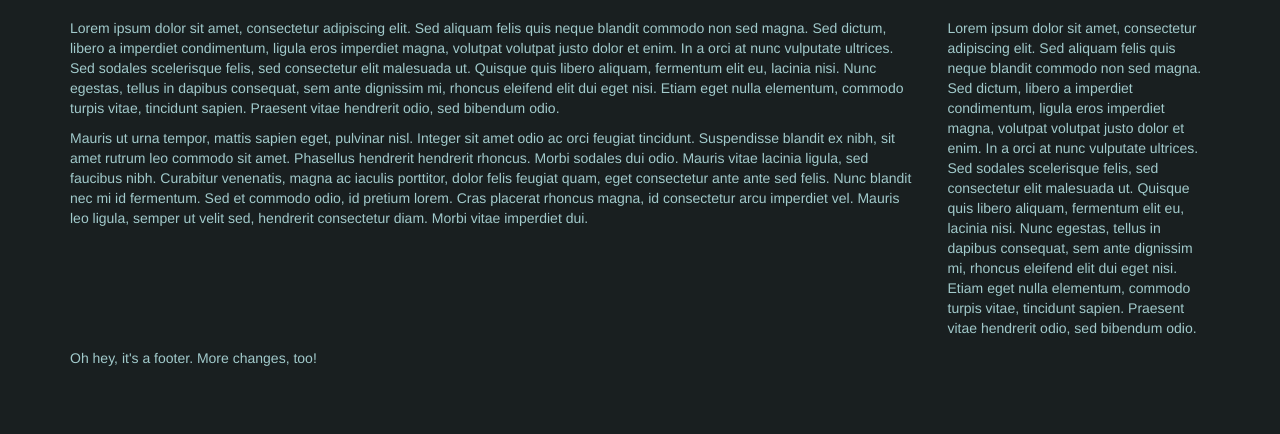
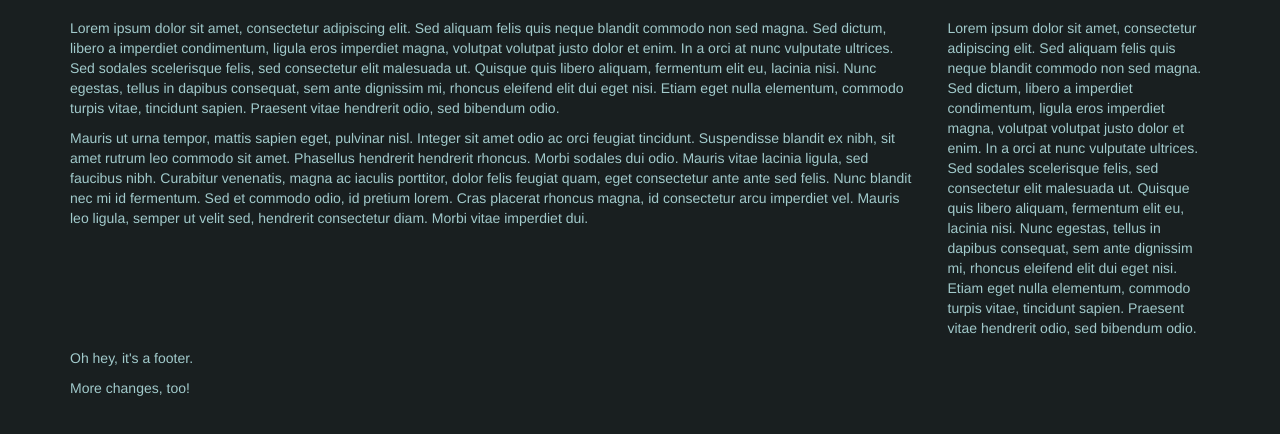
Before and after one commit to jesgs/travis-test-deployment, a website: page index.html in a window 1280 px wide. Shown: the part 102-536 px from the top of the page. Drawn offline with nearby package versions, Linux system fonts and the light colour scheme; files that its build step writes are made by us from their sources.

Commit message:
Adding <p> tag

```diff
--- a/index.html
+++ b/index.html
@@ -40,7 +40,8 @@
             </div>
         </div>
         <div class="page-footer">
-            <p>Oh hey, it's a footer. More changes, too!</p>
+            <p>Oh hey, it's a footer.</p>
+            <p>More changes, too!</p>
         </div>
     </div>
 </body>
```
